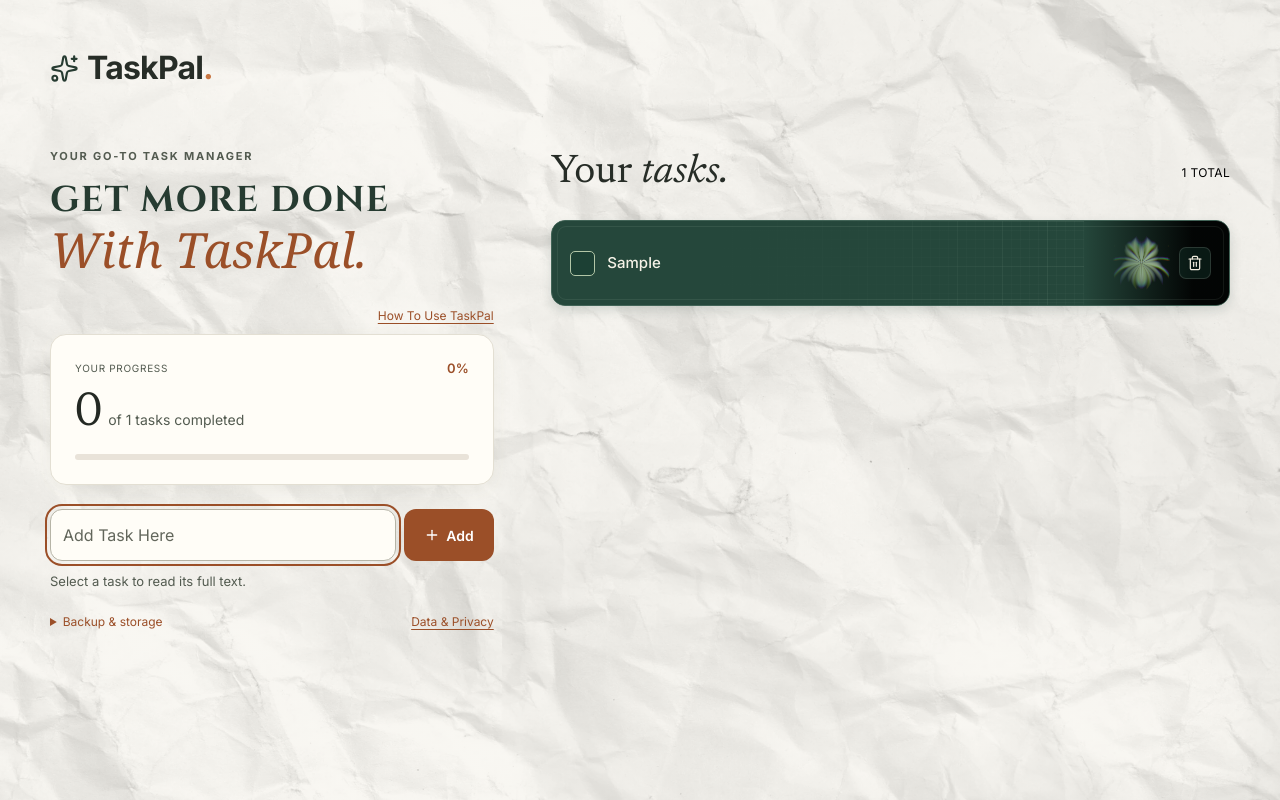
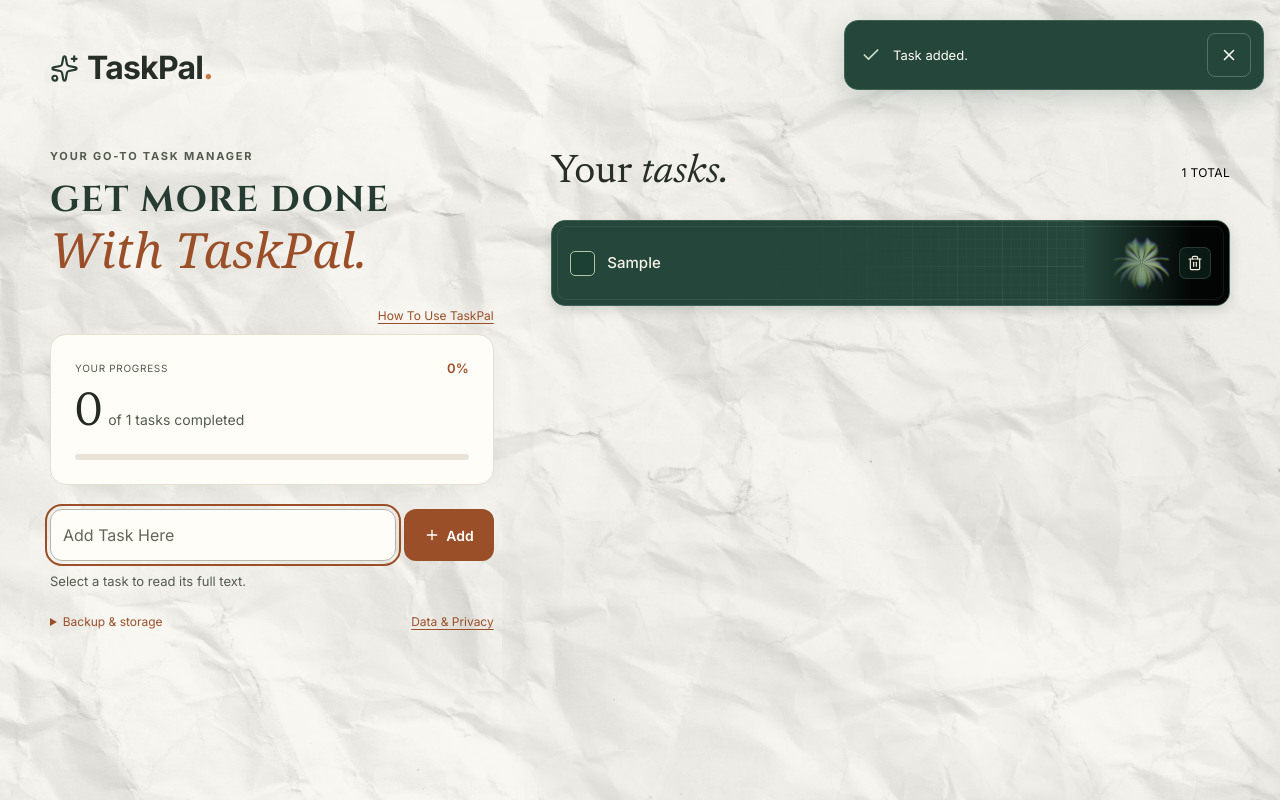
Before and after one commit to Timi-Henry/TaskPal, a React (Vite) app: page / in a window 1280 px wide. Both pictures are taken after typing "Sample" into the empty fields and a click on the button "Add". Built offline with nearby package versions, Linux system fonts and the light colour scheme; a web font is replaced by a local one.

Commit message:
Toast Notifications Added

```diff
--- a/src/App.tsx
+++ b/src/App.tsx
@@ -9,6 +9,7 @@ import {
 import { Check, Plus, Sparkles, Trash2 } from "lucide-react";
 import ShaderBackground from "./components/ShaderBackground";
 import TaskDetailsDialog from "./components/TaskDetailsDialog";
+import AnnouncementToast from "./components/AnnouncementToast";
 import { useSavedTasks, type Task } from "./useSavedTasks";
 import { createTaskBackup, parseTaskBackup } from "./taskStorage";
 
@@ -62,7 +63,7 @@ export default function App() {
 
   useEffect(() => {
     if (!undo) return;
-    const timer = setTimeout(() => setUndo(null), 8000);
+    const timer = setTimeout(() => setUndo(null), 5000);
     return () => clearTimeout(timer);
   }, [undo]);
 
@@ -107,7 +108,11 @@ export default function App() {
   }
 
   function handleToggleTask(id: string) {
-    void toggleTask(id);
+    const task = tasks.find((current) => current.id === id);
+    if (!task) return;
+    void toggleTask(id).then(() => {
+      announce(task.completed ? "Task marked incomplete." : "Task completed.");
+    });
   }
 
   function handleDeleteTask(id: string) {
@@ -122,7 +127,7 @@ export default function App() {
     };
     void deleteTask(id).then(() => {
       setUndo({ task, index, anchors });
-      announce("Task deleted. Undo is available for eight seconds.");
+      announce("Task deleted. Undo is available for five seconds.");
     });
   }
 
@@ -400,10 +405,8 @@ export default function App() {
             <a href="/privacy.html">Data &amp; Privacy</a>
           </nav>
         </footer>
-        <p className="sr-only" role="status">
-          <span key={announcement.id}>{announcement.message}</span>
-        </p>
       </div>
+      <AnnouncementToast announcement={announcement} />
       <TaskDetailsDialog text={selectedTask?.title ?? null} onClose={() => setSelectedTask(null)} />
     </main>
   );
--- /dev/null
+++ b/src/components/AnnouncementToast.tsx
@@ -0,0 +1,38 @@
+import { useEffect, useState } from "react";
+import { Check, X } from "lucide-react";
+
+type Props = {
+  announcement: { id: number; message: string };
+};
+
+export default function AnnouncementToast({ announcement }: Props) {
+  const [dismissedId, setDismissedId] = useState(0);
+  const visible = announcement.id > dismissedId && announcement.message !== "";
+
+  useEffect(() => {
+    if (!visible) return;
+    const timer = setTimeout(() => setDismissedId(announcement.id), 5000);
+    return () => clearTimeout(timer);
+  }, [announcement.id, visible]);
+
+  return (
+    <div className="task-toast-region">
+      <div className={visible ? "task-toast" : "task-toast-empty"}>
+        {visible && <Check className="task-toast-icon" size={20} aria-hidden="true" />}
+        <p role="status" aria-live="polite" aria-atomic="true">
+          <span key={announcement.id}>{visible ? announcement.message : ""}</span>
+        </p>
+        {visible && (
+          <button
+            type="button"
+            className="task-toast-dismiss"
+            aria-label="Dismiss notification"
+            onClick={() => setDismissedId(announcement.id)}
+          >
+            <X size={18} aria-hidden="true" />
+          </button>
+        )}
+      </div>
+    </div>
+  );
+}
--- a/src/index.css
+++ b/src/index.css
@@ -390,6 +390,73 @@ input:focus-visible {
   display: none;
 }
 
+.task-toast-region {
+  position: fixed;
+  right: max(16px, env(safe-area-inset-right));
+  top: max(20px, env(safe-area-inset-top));
+  left: max(16px, env(safe-area-inset-left));
+  z-index: 50;
+  pointer-events: none;
+}
+
+.task-toast {
+  display: flex;
+  align-items: center;
+  gap: 12px;
+  width: 100%;
+  max-width: 420px;
+  margin-left: auto;
+  padding: 12px 12px 12px 16px;
+  border: 1px solid #426457;
+  border-radius: 14px;
+  background: #25473b;
+  color: #fffdf7;
+  box-shadow: 0 8px 28px #183c3033;
+  pointer-events: auto;
+}
+
+.task-toast p {
+  flex: 1;
+  min-width: 0;
+  margin: 0;
+  font-size: 13px;
+  line-height: 1.6;
+  overflow-wrap: anywhere;
+}
+
+.task-toast-icon {
+  flex-shrink: 0;
+  color: #d1dfc9;
+}
+
+.task-toast-dismiss {
+  display: grid;
+  flex-shrink: 0;
+  place-items: center;
+  width: 44px;
+  height: 44px;
+  border: 1px solid #e6efe340;
+  border-radius: 8px;
+  background: transparent;
+  color: inherit;
+}
+
+.task-toast-dismiss:hover {
+  background: #ffffff14;
+}
+
+.task-toast-dismiss:focus-visible {
+  outline-color: #fffdf7;
+}
+
+.task-toast-empty {
+  position: absolute;
+  width: 1px;
+  height: 1px;
+  overflow: hidden;
+  clip-path: inset(50%);
+}
+
 .task-storage-alert,
 .task-undo {
   min-width: 0;
```
Also changed, not shown: 2 other files (tests, documents, lock files or other folders).
